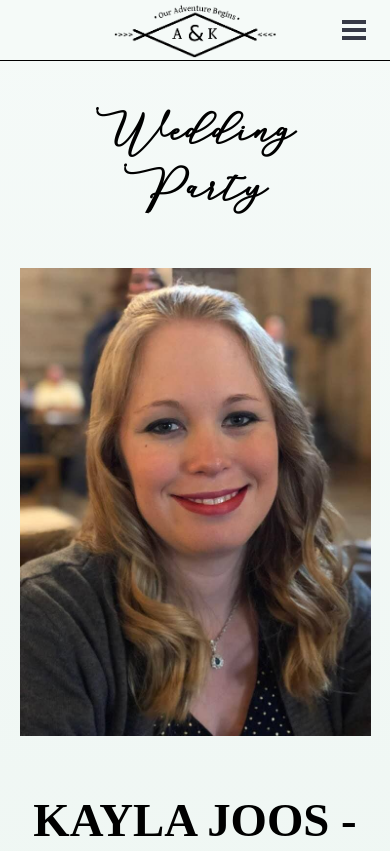
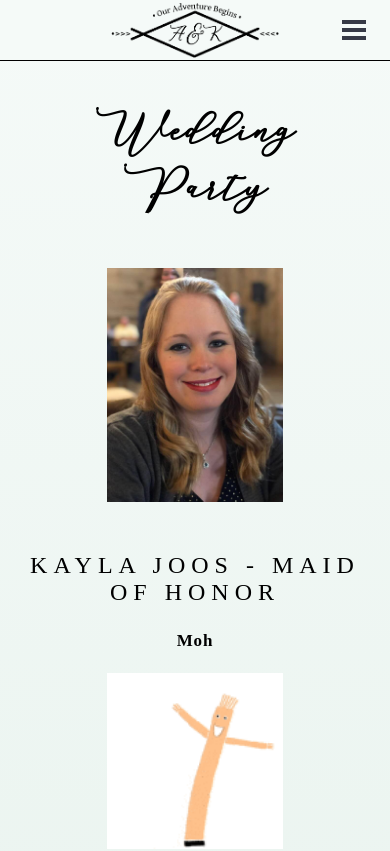
Before and after one commit to peirvine/Alex-and-Karla, a React (Create React App) app: page /wedding-party in a window 390 px wide. Shown: the top 851 px of the page. Built offline with nearby package versions, Linux system fonts and the light colour scheme.

Commit message:
mobile wedding party work

```diff
--- a/src/components/nav/nav.js
+++ b/src/components/nav/nav.js
@@ -3,7 +3,7 @@ import React, { useState } from 'react'
 import { slide as Menu } from 'react-burger-menu'
 import { NavLink, useLocation  } from "react-router-dom"
 
-import ourAdventure from '../../images/Adventure.png'
+import ourAdventure from '../../images/NewFontOurAdventure.png'
 
 export default function Nav () {
   const [ openNav, setOpenNav ] = useState()
@@ -46,6 +46,7 @@ export default function Nav () {
           <NavLink to="/schedule" activeClassName="selected" onClick={() => setOpenNav(false)}>Schedule</NavLink>
           <NavLink to="/lodging" activeClassName="selected" onClick={() => setOpenNav(false)}>Lodging</NavLink>
           <NavLink to="/registry" activeClassName="selected" onClick={() => setOpenNav(false)}>Registries</NavLink>
+          <NavLink to="/wedding-party" activeClassName="selected" onClick={() => setOpenNav(false)}>Wedding Party</NavLink>
           <a href="https://alexandkarla.anrsvp.com/" rel="noreferrer" id="rsvp" target="_blank" onClick={() => setOpenNav(false)}>RSVP</a>
         </Menu>
         <div id="mobileLogo">
--- a/src/components/weddingParty/weddingParty.scss
+++ b/src/components/weddingParty/weddingParty.scss
@@ -76,19 +76,34 @@ p {
 }
 
 @media (max-width: 1000px) {
+  h3 {
+    font-family: "Rozha One", serif;
+    margin: 40px 0px 20px;
+    text-transform: uppercase;
+    font-size: 24px;
+    font-weight: 500;
+    letter-spacing: 6px;
+  }
+  p {
+    font-family: "Nanum Myeongjo", serif;
+    font-weight: 700;
+    letter-spacing: 0.9px;
+    font-size: 17px;
+    line-height: 30px;
+  }
+
+
   .weddingSplit {
     text-align: center;
-    border-bottom: solid 2px #a4b1b8;
     padding-bottom: 50px;
     margin-top: 50px;
 
     .bride {
       text-align: center;
-      height: 100%;
 
       .brideImage {
         img {
-          width: 100%;
+          width: 50%;
         }
       }
 
@@ -97,13 +112,11 @@ p {
     }
 
     .groom {
-      float: right;
       text-align: center;
-      height: 100%;
 
       .groomImage {
         img {
-          width: 100%;
+          width: 50%;
         }
       }
 
```
